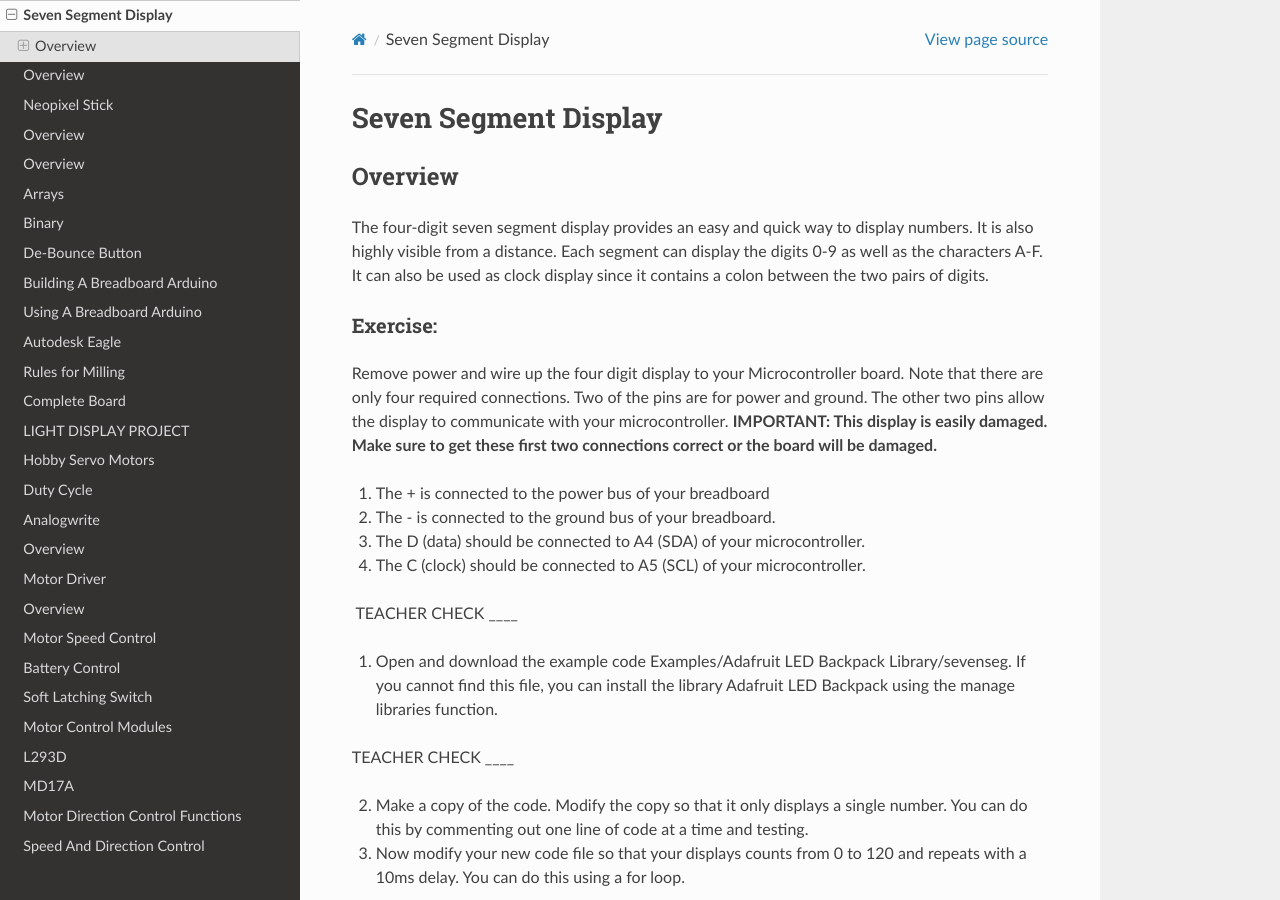
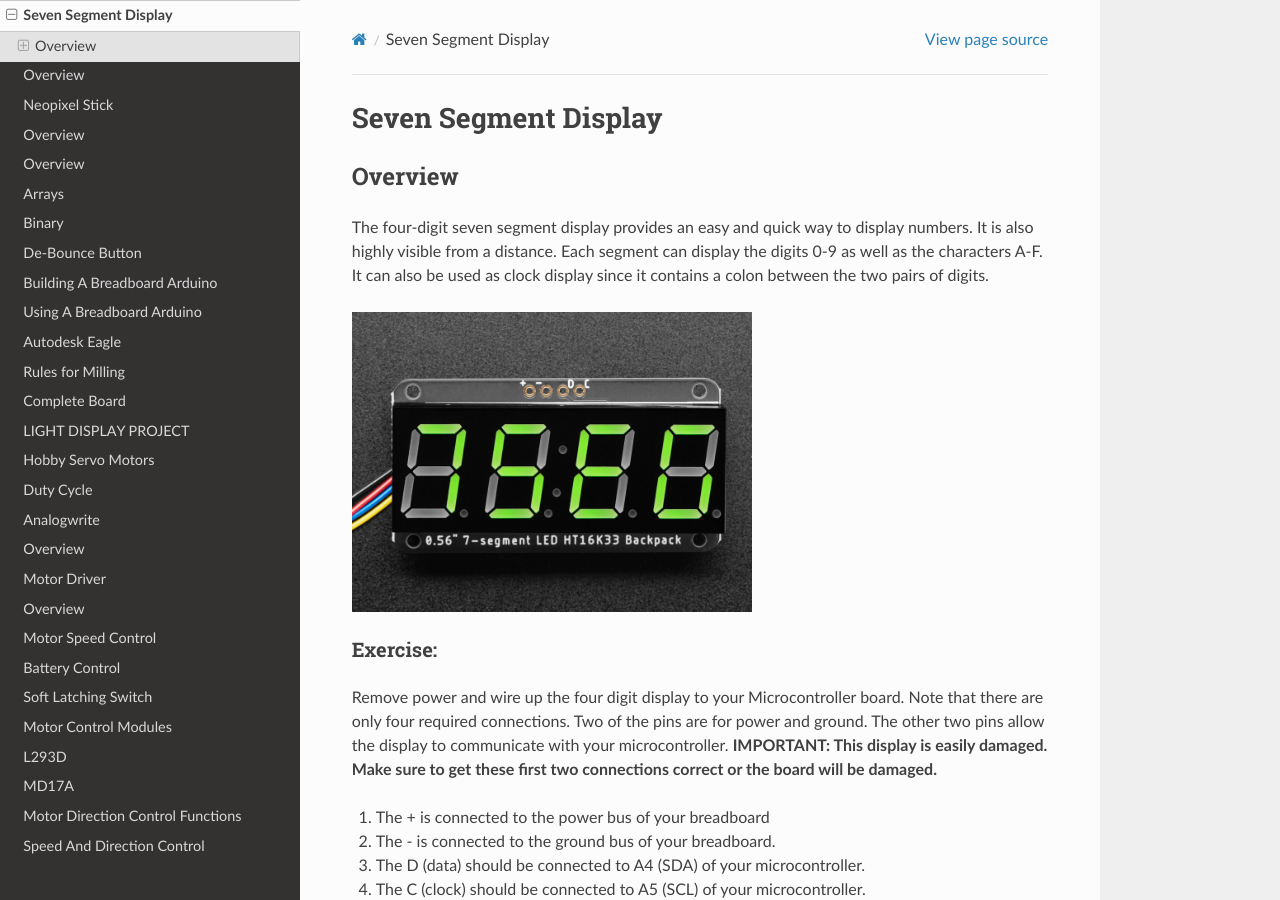
Before and after one commit to maxtkc/mvths-wiki, a Sphinx documentation site: the page built from docs/035a-seven-segment-display.rst, in a window 1280 px wide and 900 px high. Built offline with Sphinx 7.4.7 and the Read the Docs theme 2.0.0, drawn with Linux system fonts in a browser that asks for light colours; pages that are not in the unit, such as notebooks, are missing from menus.

Commit message:
Update 035a-seven-segment-display.rst

```diff
--- a/docs/035a-seven-segment-display.rst
+++ b/docs/035a-seven-segment-display.rst
@@ -4,9 +4,10 @@ Seven Segment Display
 Overview
 --------
 
-The four-digit seven segment display provides an easy and quick way to display numbers. It is also highly visible from a distance. Each segment can display the digits
-0-9 as well as the characters A-F. It can also be used as clock display since it contains a colon between the two pairs of digits.
+The four-digit seven segment display provides an easy and quick way to display numbers. It is also highly visible from a distance. Each segment can display the digits 0-9 as well as the characters A-F. It can also be used as clock display since it contains a colon between the two pairs of digits.
 
+.. figure:: images/sevenseg.jpg
+   :width: 400px
 
 Exercise:
 ~~~~~~~~~
```
